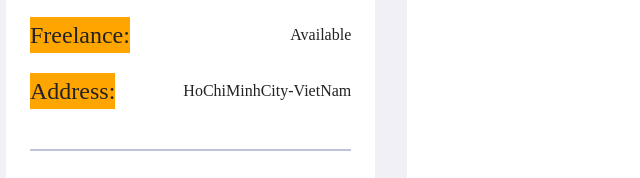
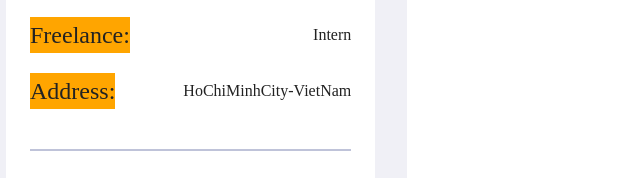
Before and after one commit to DuTuanAnh/DuTuanAnh-profile-web, a plain HTML site: page index.html in a window 1280 px wide. Shown: the part 543-721 px from the top of the page, 42-682 px from the left. Drawn offline with Linux system fonts and the light colour scheme.

Commit message:
update code

```diff
--- a/index.html
+++ b/index.html
@@ -47,7 +47,7 @@
                                 </div>
                                 <div class="info-center">
                                     <h2>Freelance:</h2>
-                                    <span>Available</span>
+                                    <span>Intern</span>
                                 </div>
                                 <div class="info-center">
                                     <h2>Address:</h2>
```
